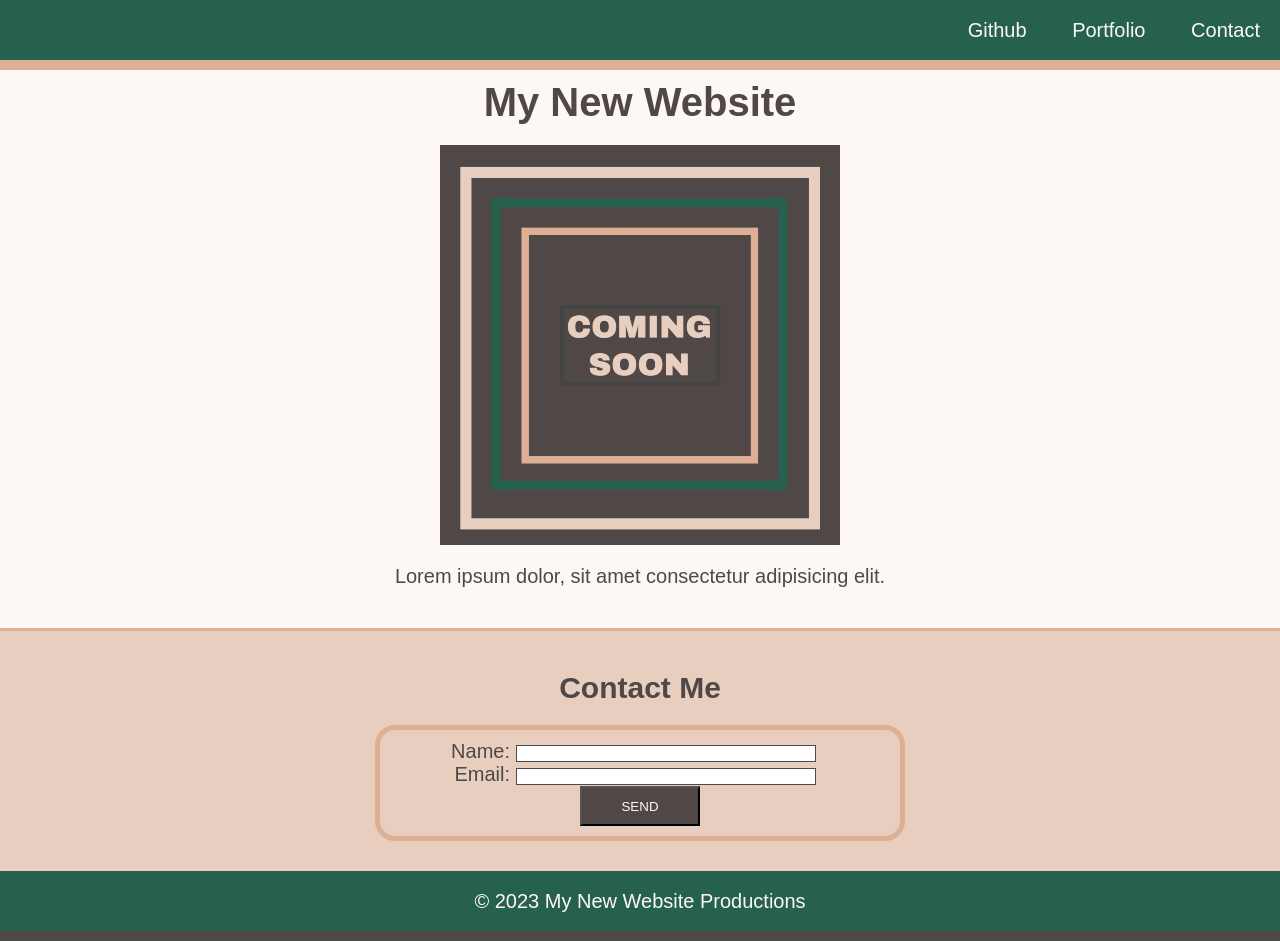
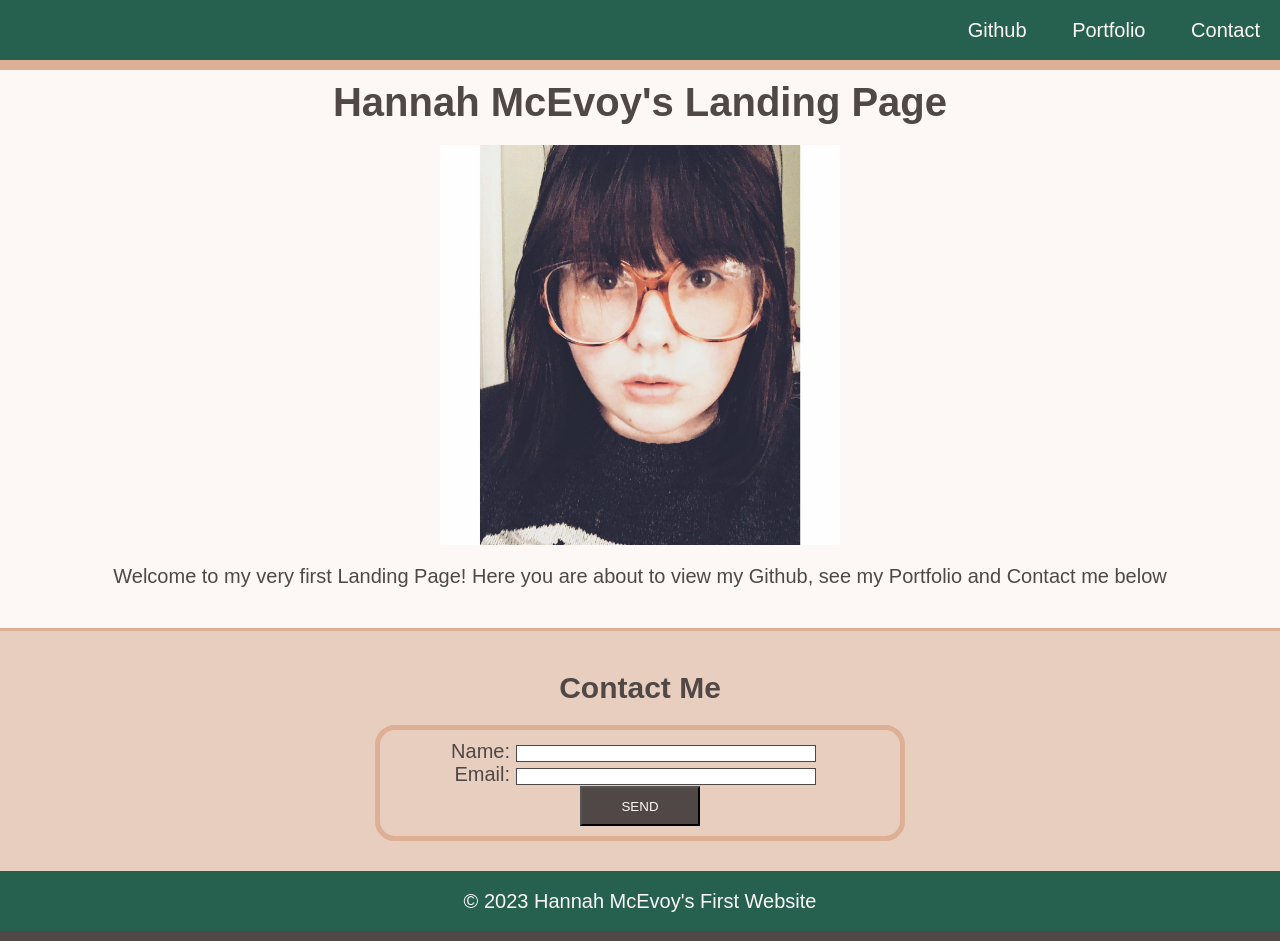
Before and after one commit to Lukiangelxd/1-Miniproject, a plain HTML site: page index.html in a window 1280 px wide. Drawn offline with Linux system fonts and the light colour scheme.

Commit message:
Added new HTML elements w/ picture of Hannah

```diff
--- a/index.html
+++ b/index.html
@@ -4,7 +4,7 @@
   <meta charset="UTF-8">
   <meta name="viewport" content="width=device-width, initial-scale=1.0">
   <link rel="stylesheet" type="text/css" href="./assets/css/style.css">
-  <title>My Landing Page</title>
+  <title>Hannah McEvoy's Landing Page</title>
 </head>
 
 <body>
@@ -19,10 +19,12 @@
   </header>
 
   <main>
-    <h1 class="text-center">My New Website</h1>
+    <h1 class="text-center">Hannah McEvoy's Landing Page</h1>
     <figure>
-      <img src="./assets/images/image-1.png" alt="Graphic with Coming Soon text">
-      <figcaption class="text-center">Lorem ipsum dolor, sit amet consectetur adipisicing elit.</figcaption>
+      <img src="./assets/images/me.jpg" alt="Picture of Hannah McEvoy"
+        width="400"
+        height="400">
+      <figcaption class="text-center">Welcome to my very first Landing Page! Here you are about to view my Github, see my Portfolio and Contact me below</figcaption>
     </figure>
     <section id="contact">
       <h2 class="text-center">Contact Me</h2>
@@ -45,7 +47,7 @@
   </main>
 
   <footer class="text-center">
-    © 2023 My New Website Productions
+    © 2023 Hannah McEvoy's First Website
   </footer>
 
 </body>
```
Also changed, not shown: assets/images/image-1.png (deleted), assets/images/me.jpg (added).
